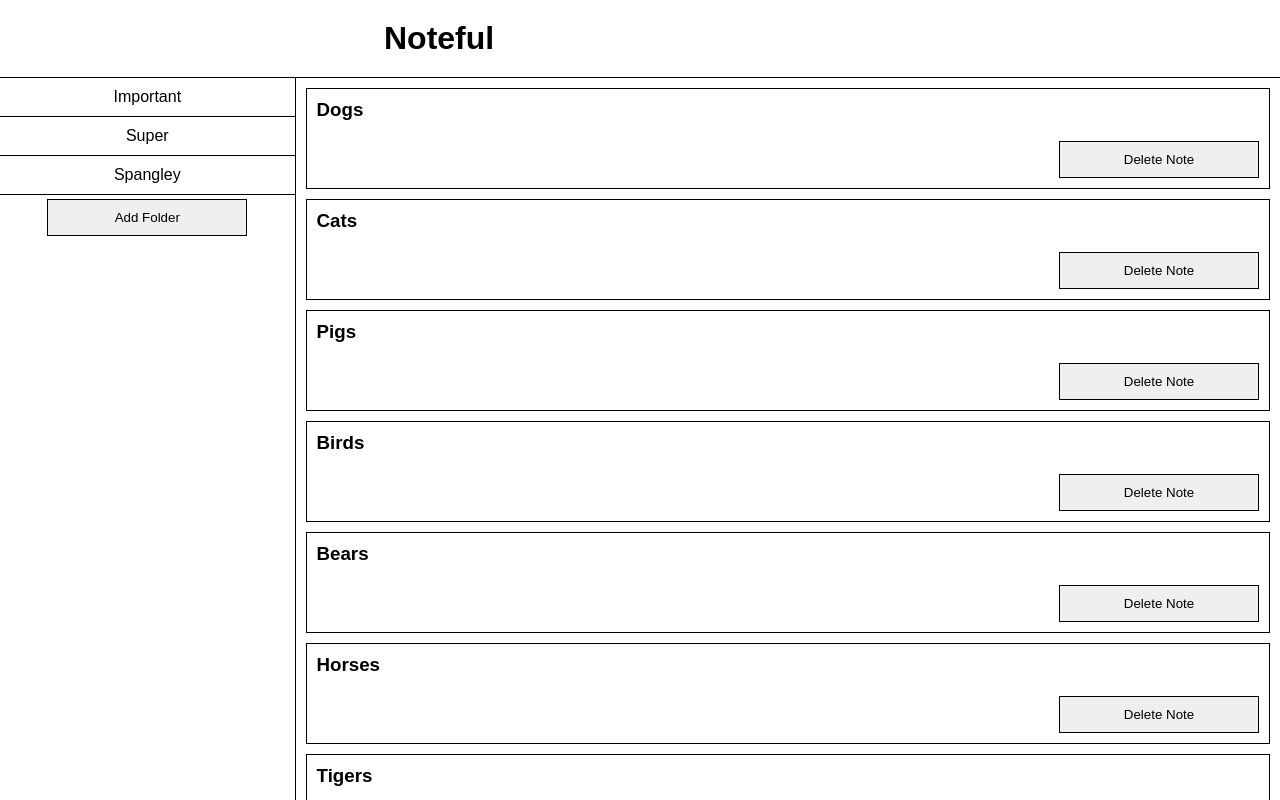
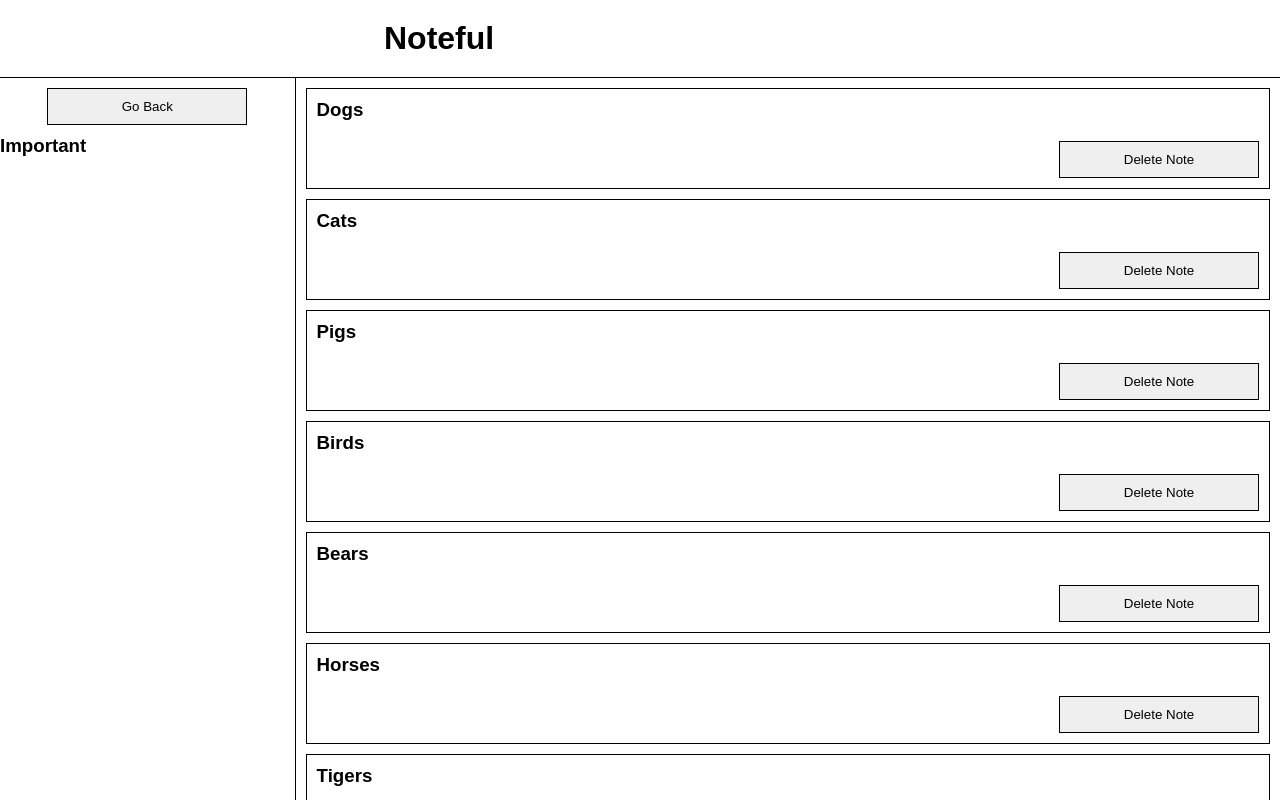
Before and after one commit to pbfrias17/noteful, a React (Create React App) app: page /folders/b0715efe-ffaf-11e8-8eb2-f2801f1b9fd1 in a window 1280 px wide. Shown: the top 800 px of the page. Built offline with nearby package versions, Linux system fonts and the light colour scheme.

Commit message:
working example

```diff
--- a/src/App.js
+++ b/src/App.js
@@ -1,4 +1,5 @@
 import React, { Component } from 'react';
+import { Route } from "react-router-dom";
 import './App.css';
 import DummyStore from './dummy-store';
 import Header from './Header';
@@ -17,13 +18,21 @@ class App extends Component {
   }
 
   render() {
-    console.log(DummyStore)
     return (
       <div>
         <Header />
         <div className="container">
           <nav>
-            <NoteListNav folders={this.state.folders}/>
+            <Route exact path="/" render={() =>
+              <NoteListNav folders={this.state.folders}/>
+            } />
+            <Route path="/folders/:folderId" render={(routeProps) => {
+              const folderId = routeProps.match.params.folderId
+              const selectedFolder = this.state.folders.find(folder => folder.id === folderId)
+
+              return <NotePageNav folderName={selectedFolder.name} {...routeProps}/>
+            } }
+            />
             {/* <NotePageNav folders={this.state.folders}/> */}
           </nav>
           <main>
--- a/src/Note.js
+++ b/src/Note.js
@@ -1,6 +1,6 @@
 import React, { Component } from 'react';
 
-class NotePageMain extends Component {
+class Note extends Component {
     render() {
       return (
         <div className="note-container">
@@ -14,4 +14,4 @@ class NotePageMain extends Component {
     }
 }
 
-export default NotePageMain;
+export default Note;
--- a/src/NoteListNav.js
+++ b/src/NoteListNav.js
@@ -1,4 +1,5 @@
 import React, { Component } from 'react';
+import { NavLink } from "react-router-dom";
 
 class NoteListNav extends Component {
     render() {
@@ -8,10 +9,9 @@ class NoteListNav extends Component {
                 <ul className="folder-list">
                     {this.props.folders.map(folder =>
                         <li className="folder-item">
-                            {/* use nav link */}
-                            <a href='#' className="folder">
-                                {folder.name}
-                        </a>
+                          <NavLink to={`/folders/${folder.id}`}>
+                            <span>{folder.name}</span>
+                          </NavLink>
                         </li>
                     )}
                 </ul>
@@ -22,3 +22,8 @@ class NoteListNav extends Component {
 }
 
 export default NoteListNav;
+
+
+// <NavLink to="/faq" activeClassName="selected">
+  // FAQs
+// </NavLink>
--- a/src/NotePageNav.js
+++ b/src/NotePageNav.js
@@ -2,11 +2,11 @@ import React, { Component } from 'react';
 
 class NotePageNav extends Component {
     render() {
-        console.log(this.props)
+      console.log(this.props)
         return (
             <div className="note-page-nav-container">
-                <button type="button" className="go-back">Go Back</button>
-                <h3>folder name</h3>
+              <button type="button" className="go-back" onClick={() => this.props.history.goBack()}>Go Back</button>
+              <h3>{this.props.folderName}</h3>
             </div>
         )
     }
--- a/src/index.js
+++ b/src/index.js
@@ -1,6 +1,7 @@
 import React from 'react';
 import ReactDOM from 'react-dom';
+import { BrowserRouter as Router } from "react-router-dom";
 import './index.css';
 import App from './App';
 
-ReactDOM.render(<App />, document.getElementById('root'));
+ReactDOM.render(<Router><App /></Router>, document.getElementById('root'));
```
Lines whose indentation alone changed are shown as unchanged.
